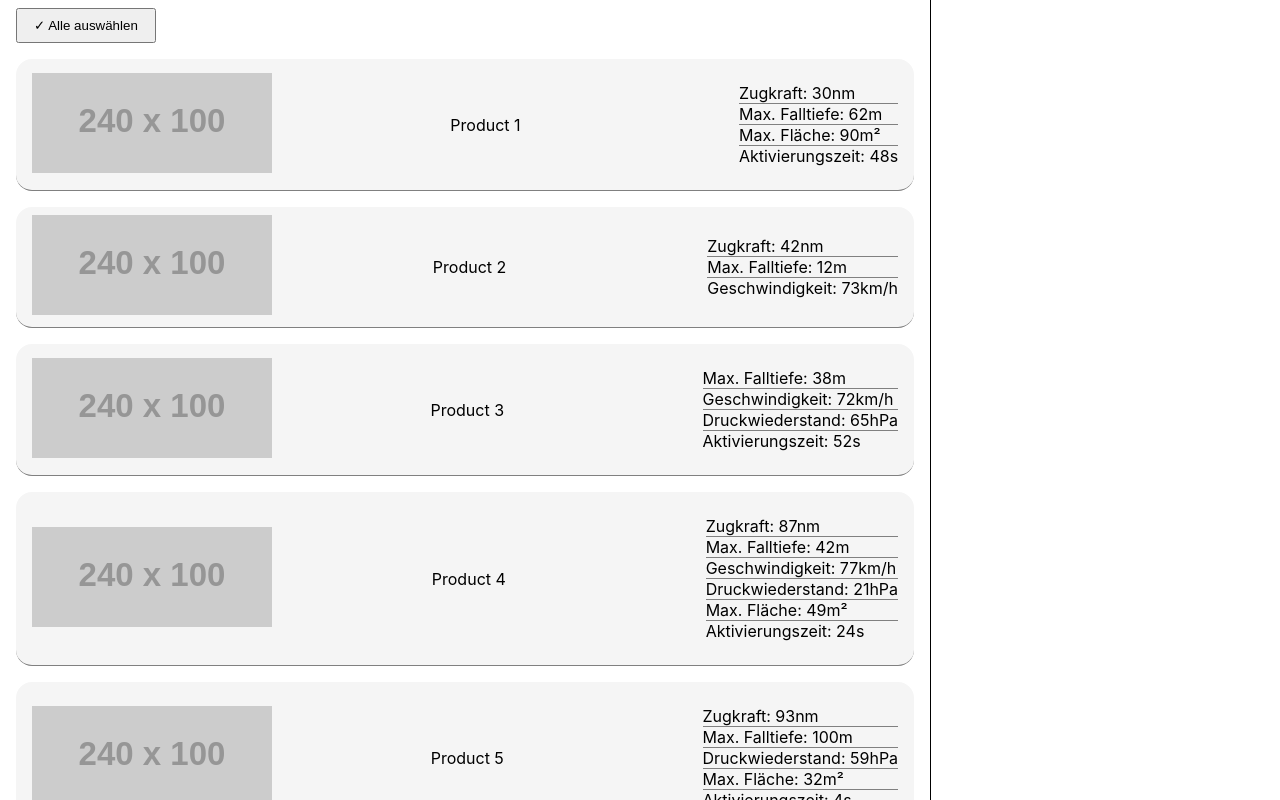
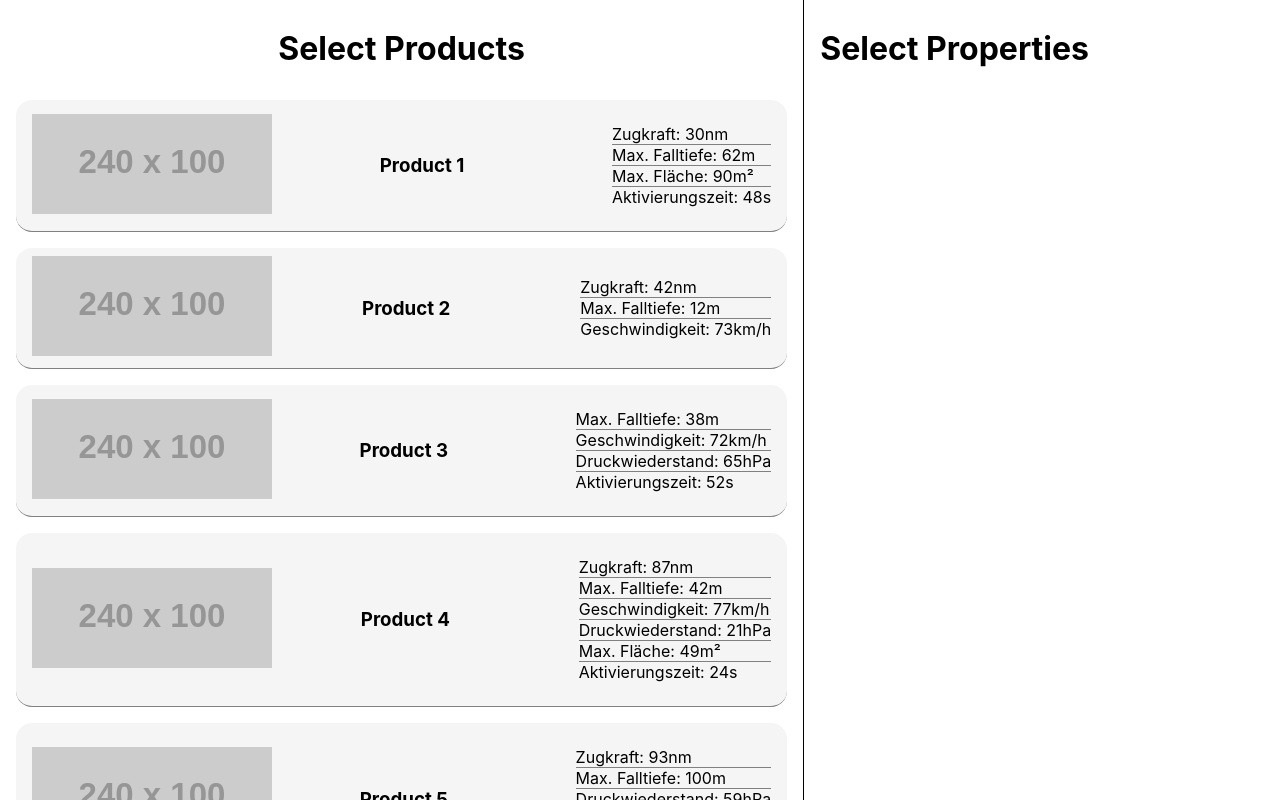
Before and after one commit to algoristic/compare-properties, a React (Create React App) app: page / in a window 1280 px wide. Shown: the top 800 px of the page. Built offline with nearby package versions, Linux system fonts and the light colour scheme.

Commit message:
💄 Add headlines, styling

```diff
--- a/src/components/Name.js
+++ b/src/components/Name.js
@@ -1,6 +1,6 @@
 const Name = ({ product }) => {
     return (
-        <div className='product-name'>{ product.name }</div>
+        <h3 className='product-name'>{ product.name }</h3>
     );
 };
 
--- a/src/components/ProductSelect.css
+++ b/src/components/ProductSelect.css
@@ -2,8 +2,16 @@
     border-bottom: 1px solid black;
     padding: .5rem 1rem;
 }
+.product-select-header {
+    margin-top: 1rem;
+    margin-bottom: 2rem;
+}
 .select-control {
+    margin-top: 2rem;
     margin-bottom: 1rem;
+}
+.select-control, .product-select-header {
+    text-align: center;
 }
 .select-list .selectable-product {
     border-bottom: 1px solid grey;
--- a/src/components/ProductSelect.js
+++ b/src/components/ProductSelect.js
@@ -6,14 +6,17 @@ import './ProductSelect.css'
 const ProductSelect = ({ products, toggle, toggleAll }) => {
     return (
         <div className='product-select'>
-            <div className='select-control'>
-                <SelectAllButton toggle={toggleAll} />
+            <div className='product-select-header'>
+                <h1>Select Products</h1>
             </div>
             <div className='select-list'>
             {
                 products.map(product => <Product.Select key={product.id} product={product} onSelect={toggle} />)
             }
             </div>
+            <div className='select-control'>
+                <SelectAllButton toggle={toggleAll} />
+            </div>
         </div>
     );
 };
--- a/src/components/PropertySelect.css
+++ b/src/components/PropertySelect.css
@@ -17,3 +17,7 @@
 .property-select .selectable-property {
     border-bottom: 1px solid grey;
 }
+.property-select-header {
+    margin-top: 1rem;
+    margin-bottom: 2rem;
+}
--- a/src/components/PropertySelect.js
+++ b/src/components/PropertySelect.js
@@ -9,6 +9,9 @@ const Property = ({ property, toggle }) => {
 const PropertySelect = ({ properties, toggle }) => {
     return (
         <div className='property-select'>
+            <div className='property-select-header'>
+                <h1>Select Properties</h1>
+            </div>
         {
             properties.filter(property => property.visible).map(property => <Property property={property} toggle={() => toggle(property)} />)
         }
```
